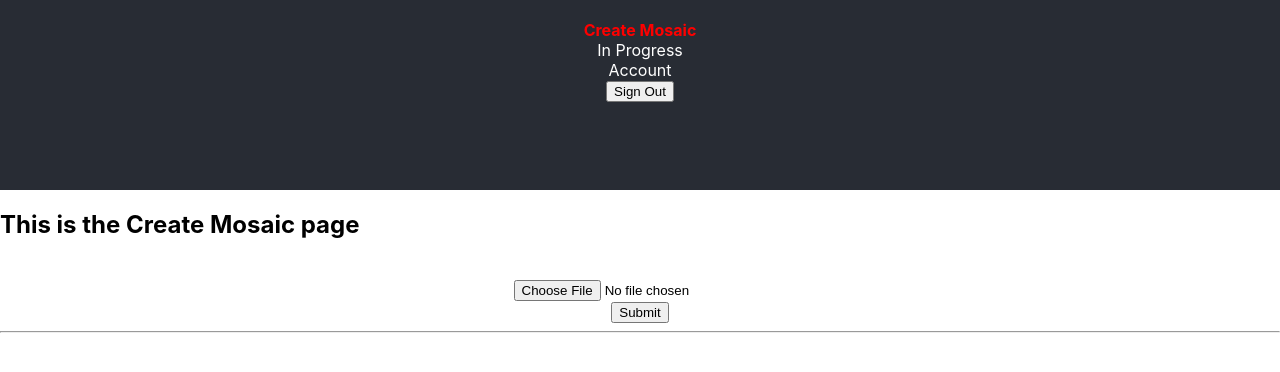
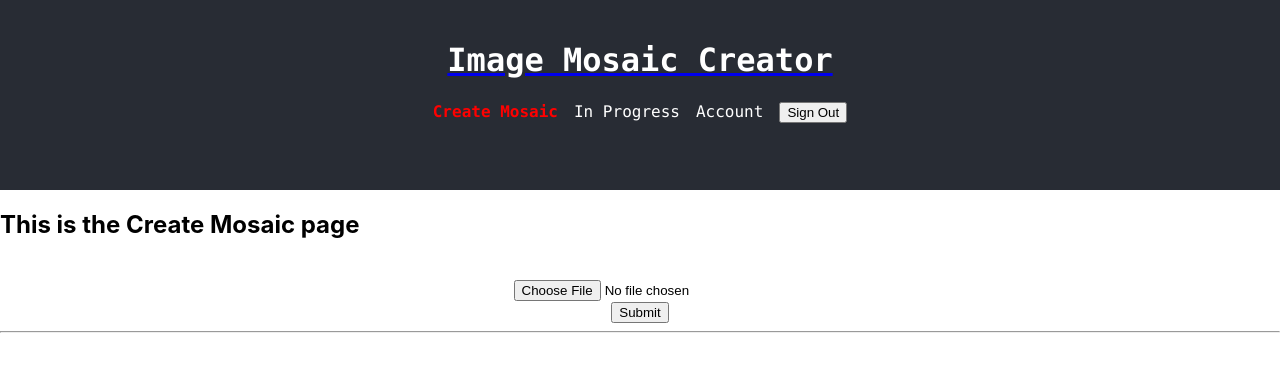
Before and after one commit to ryanperretta6/image-mosaic-website, a React (Create React App) app in the folder image-mosaic-app/: page / in a window 1280 px wide. Shown: the top 372 px of the page. Built offline with nearby package versions, Linux system fonts and the light colour scheme; no server answers; sample sign-in values are in the browser's storage; the HTML template or start-up script is replaced by a standard one.

Commit message:
altered app title

```diff
--- a/image-mosaic-app/src/App.css
+++ b/image-mosaic-app/src/App.css
@@ -71,3 +71,22 @@
     text-decoration: none;
     color: red;
 }
+
+#appTitle {
+    font-family: Consolas, Arial, sans-serif;
+    color: white;
+}
+
+#appTitle:hover {
+    text-decoration: none;
+}
+
+.navigation li {
+    display: inline;
+    color: white;
+    font-family: Consolas, Arial, sans-serif;
+    margin: 8px;
+}
+.navigation li:hover {
+    text-decoration: underline;
+}
--- a/image-mosaic-app/src/components/App.js
+++ b/image-mosaic-app/src/components/App.js
@@ -1,19 +1,22 @@
-import React from 'react';
-import '../App.css';
-import { BrowserRouter as Router, Route } from 'react-router-dom';
-import Account from './Account';
-import CreateMosaic from './CreateMosaic';
-import Navigation from './Navigation';
-import SignIn from './SignIn';
-import SignUp from './SignUp';
-import { AuthProvider } from '../firebase/Auth';
-import PrivateRoute from './PrivateRoute';
+import React from "react";
+import "../App.css";
+import { BrowserRouter as Router, Route, Link } from "react-router-dom";
+import Account from "./Account";
+import CreateMosaic from "./CreateMosaic";
+import Navigation from "./Navigation";
+import SignIn from "./SignIn";
+import SignUp from "./SignUp";
+import { AuthProvider } from "../firebase/Auth";
+import PrivateRoute from "./PrivateRoute";
 function App() {
     return (
         <AuthProvider>
             <Router>
                 <div className="App">
                     <header className="App-header">
+                        <Link to="/">
+                            <h1 id="appTitle">Image Mosaic Creator</h1>
+                        </Link>
                         <Navigation />
                     </header>
                 </div>
--- a/image-mosaic-app/src/components/Navigation.js
+++ b/image-mosaic-app/src/components/Navigation.js
@@ -1,19 +1,21 @@
-import React, { useContext } from 'react';
-import { NavLink } from 'react-router-dom';
-import { AuthContext } from '../firebase/Auth';
-import SignOutButton from './SignOut';
-import '../App.css';
+import React, { useContext } from "react";
+import { NavLink } from "react-router-dom";
+import { AuthContext } from "../firebase/Auth";
+import SignOutButton from "./SignOut";
+import "../App.css";
 
 const Navigation = () => {
     const { currentUser } = useContext(AuthContext);
-	return <div>{currentUser ? <NavigationAuth /> : <NavigationNonAuth />}</div>;
+    return (
+        <div>{currentUser ? <NavigationAuth /> : <NavigationNonAuth />}</div>
+    );
 };
 
 const NavigationAuth = () => {
     return (
         <nav className="navigation">
             <ul>
-				<li>
+                <li className="navLink">
                     <NavLink exact to="/" activeClassName="active">
                         Create Mosaic
                     </NavLink>
@@ -23,15 +25,17 @@ const NavigationAuth = () => {
 						Your images
 					</NavLink>
 				</li> */}
+                <li>
                     <NavLink exact to="/inprogress" activeClassName="active">
                         In Progress
                     </NavLink>
-				<li>
+                </li>
+                <li className="navLink">
                     <NavLink exact to="/account" activeClassName="active">
                         Account
                     </NavLink>
                 </li>
-				<li>
+                <li className="navLink">
                     <SignOutButton />
                 </li>
             </ul>
```
Lines whose indentation alone changed are shown as unchanged.
